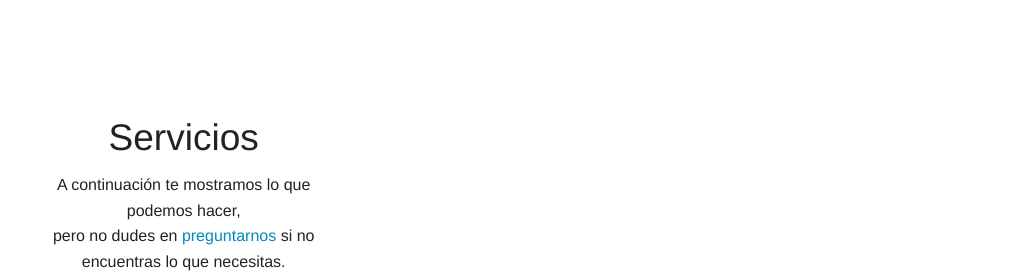
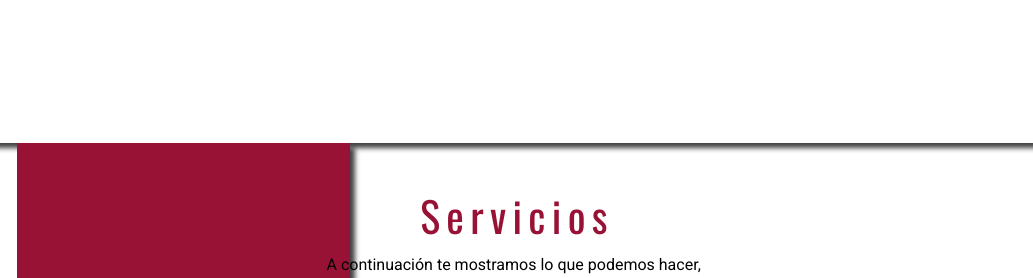
Before and after one commit to jbmunozhuercano/OpenRoad, a plain HTML site: page index.html in a window 1280 px wide. Shown: the part 691-969 px from the top of the page, without its empty margins (123-1156 px from the left). Drawn offline with nearby package versions, Linux system fonts and the light colour scheme; some packages are replaced by stand-ins of ours.

Commit message:
Enlazada nueva hoja de estilos.
Enlazada nueva hoja de estilos y añadido tipo a los enlaces de estilos.

```diff
--- a/index.html
+++ b/index.html
@@ -6,10 +6,9 @@
     <title>Diseño Web - Open Road</title>
     <meta name="viewport" content="width=device-width, initial-scale=1">
     <link rel="shortcut icon" href="favicon.ico"/>
-    <link rel="stylesheet" href="http://maxcdn.bootstrapcdn.com/font-awesome/4.3.0/css/font-awesome.min.css">
-    <link rel="stylesheet" href="css/paralaje.css" type="text/css">
+    <link rel="stylesheet" href="http://maxcdn.bootstrapcdn.com/font-awesome/4.3.0/css/font-awesome.min.css" type="text/css">
     <link rel="stylesheet" href="css/foundation.min.css" type="text/css">
-    <link rel="stylesheet" href="css/style.css">
+    <link rel="stylesheet" href="css/estilos.css" type="text/css">
     <script src="js/vendor/modernizr.js" type="text/javascript"></script>
     <script src="https://maps.googleapis.com/maps/api/js?v=3.exp&signed_in=true"></script>
 </head>
```
